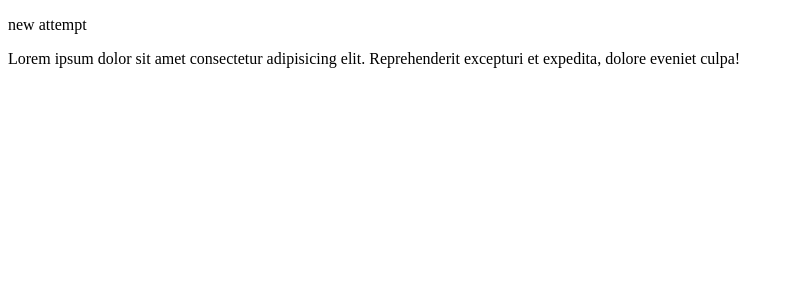
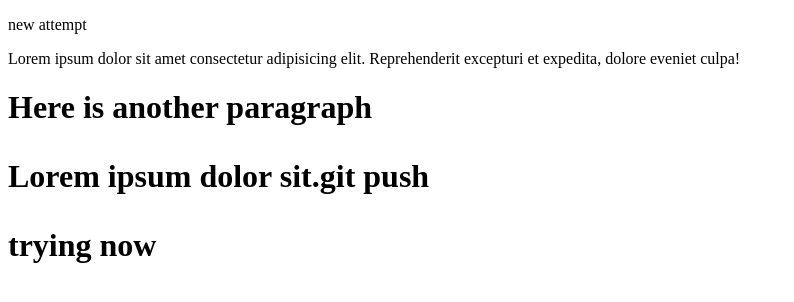
Before and after one commit to rayrucker3/attempt, a plain HTML site: page index.html in a window 1280 px wide. Shown: the whole page, without its empty margins (0-794 px from the left). Drawn offline with Linux system fonts and the light colour scheme.

Commit message:
added new words

```diff
--- a/index.html
+++ b/index.html
@@ -6,6 +6,11 @@
 </head>
 <p>new attempt</p>
 <p>Lorem ipsum dolor sit amet consectetur adipisicing elit. Reprehenderit excepturi et expedita, dolore eveniet culpa!</p>
+<h1>Here is another paragraph
+    <p>Lorem ipsum dolor sit.git push
+        <p>trying now</p>
+    </p>
+</h1>
 <body>
 
 </body>
```
